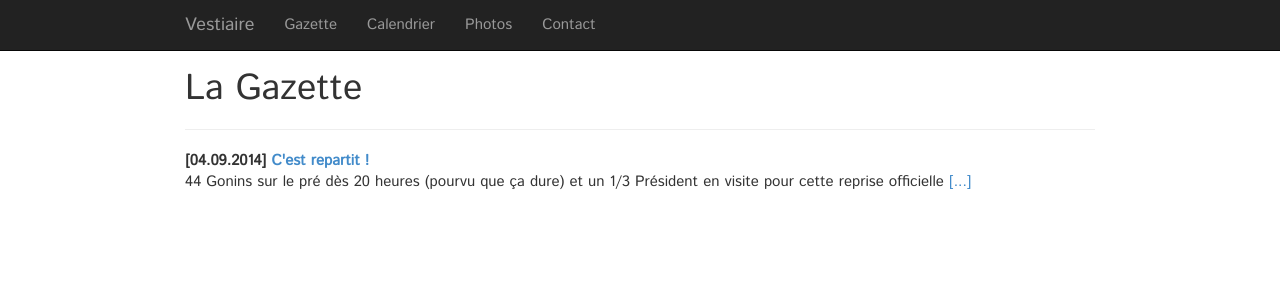
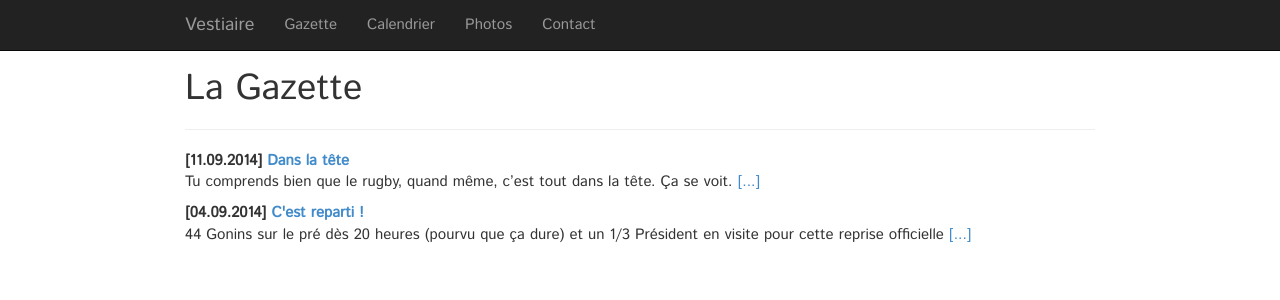
Before and after one commit to fcabestre/Gonins, a Jekyll site: the page built from gazette.html, in a window 1280 px wide. Shown: the top 300 px of the page. Built offline with Jekyll 4.4.1, drawn with Linux system fonts in a browser that asks for light colours; nearby versions of some CDN libraries.

Commit message:
Integration des «Tronches de rugby» mise en place générale
Reste un problème de gestion de la «responsiveness» avec l'image intégrée
dans le billet de blog. Faut-il le traiter à la main ? Charger de langage
de balisage ?

```diff
--- a/_posts/2014-09-04-c-est-repartit.textile
+++ b/_posts/2014-09-04-c-est-reparti.textile
@@ -1,6 +1,6 @@
 ---
 layout: posts
-title: C'est repartit !
+title: C'est reparti !
 excerpt: 44 Gonins sur le pré dès 20 heures (pourvu que ça dure) et un 1/3 Président en visite pour cette reprise officielle
 ---
 
--- /dev/null
+++ b/_posts/2014-09-11-c-est-dans-la-tete.textile
@@ -0,0 +1,21 @@
+---
+layout: posts
+title: Dans la tête
+---
+
+Tu comprends bien que le rugby, quand même, c’est tout dans la tête. Ça se voit.
+
+Non, parce que si on parle de sport total, y’a qu’à voir l’engagement de ces tronches, l’implication absolue de ces regards, l’attention d’aigle, les contractions à bloc. Là, tu vois, c’est des mecs qui jouent avec la tête. Des gueules, comme on dit.
+
+<notextile>
+</div>
+<div class="col-md-12">
+</notextile>
+!(thumbnail){{site.url}}/img/Tronches.jpg(Tronches de rugby)!:{{site.url}}/img/Tronches.jpg
+<notextile>
+</div>
+<div class="col-md-12">
+</notextile>
+Pas un qui s’esquive, pas un qui triche. De haut en bas et de droite à gauche, tu peux lire tout le vocabulaire rugbystique, tout le répertoire des pensées philosophiques qui te traversent sur le terrain. Ça va du «&#8239;ho putain putain&#8239;» au «&#8239;rhaahahahahsnirf&#8239;», du «&#8239;gnééééééé&#8239;» au «&#8239;aïïïïïeuh&#8239;», avec des pointes de «&#8239;‘culé ‘culé culé&#8239;» ;  on trouve du «&#8239;mvouf&#8239;» vengeur, du «&#8239;pfouaïllle&#8239;» à l’affût, du «&#8239;pwarf&#8239;» exténué, du «&#8239;gnaaaaaaark&#8239;» agressif, du «&#8239;héhéhéhéhé&#8239;» d’entraîneur qui jubile ; et puis, en bas, tu as toutes les expressions du joueur : le fier qui relève, l’équilibriste qui s’applique, le brutal qui s’élance, le déterminé prêt à plonger, et le calme olympien de celui qui sait bien qu’à la fin, il gagne, même d’une courte tête.
+
+On n’est pas sûr que ce soit les images qu’il faut montrer aux mamans pour qu’elles inscrivent leur petit à l’école de rugby, ni à nos moitiés qui pensent qu’on s’amuse ou qu’on fait du sport le mercredi soir. Non, nous on joue au rugby, et comme tu peux le voir, on a la gueule de l’emploi.
```
Also changed, not shown: css/gonins.css (line endings or trailing spaces), img/Tronches.jpg (added).
